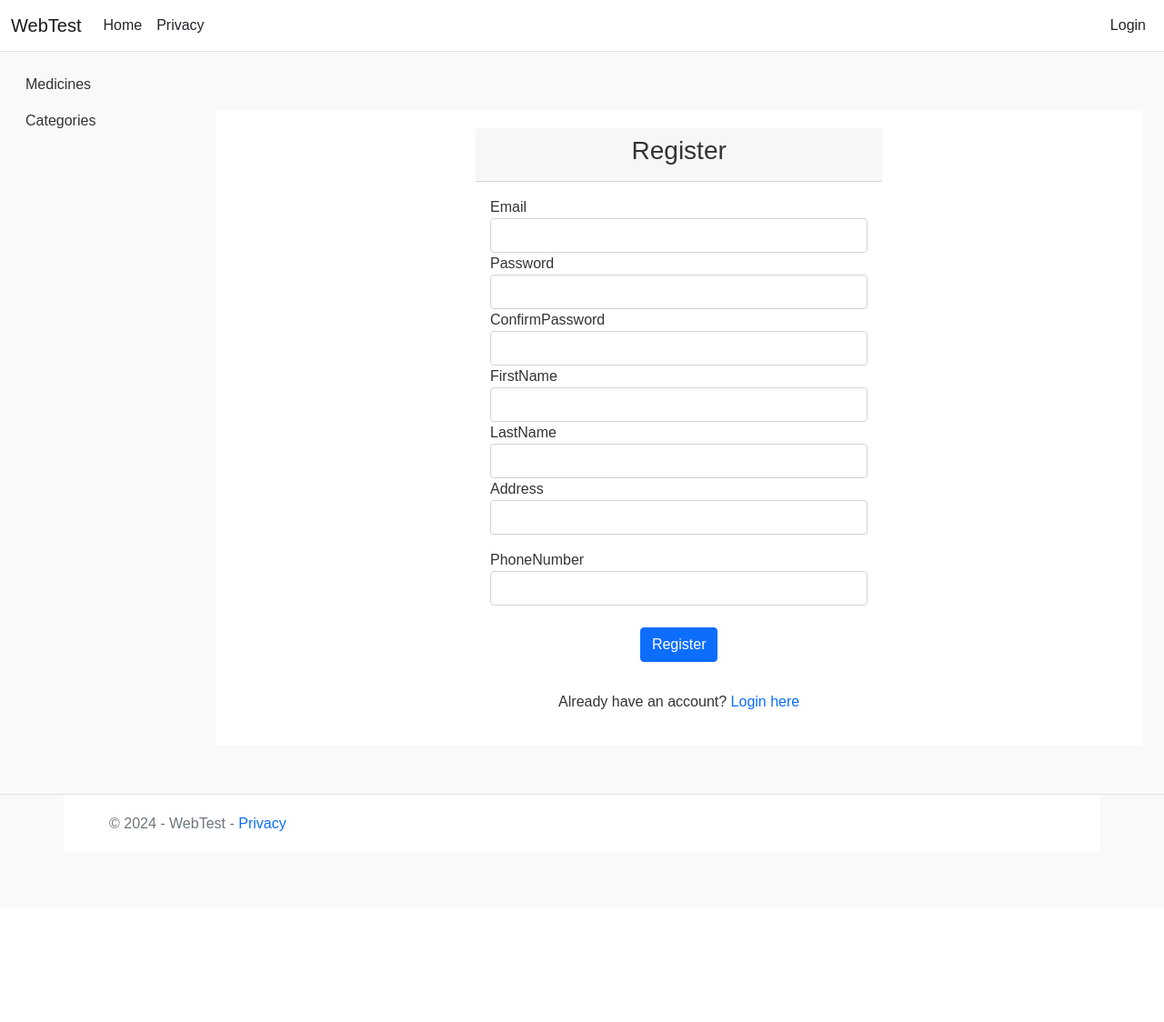
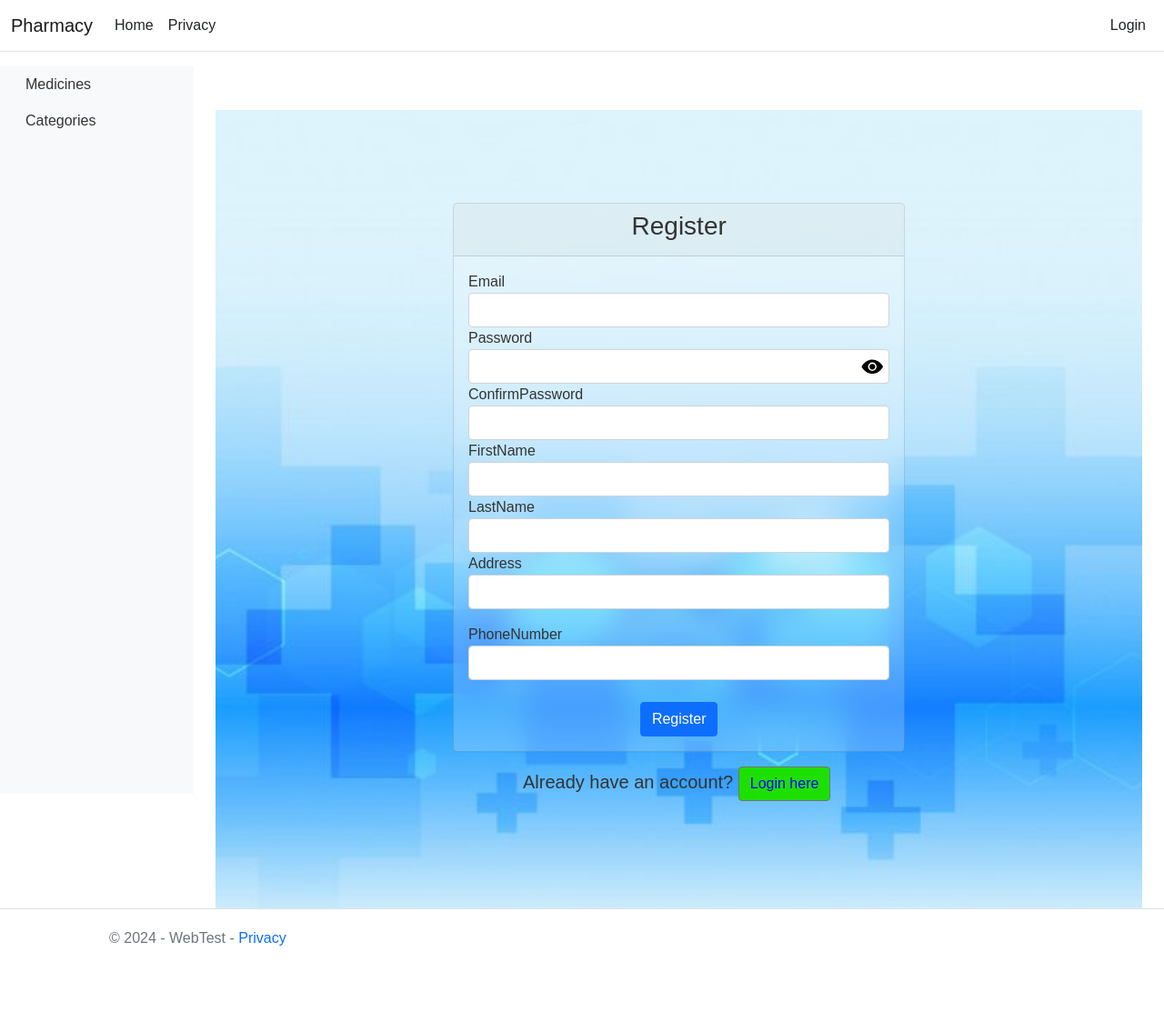
Before and after one commit to mayarj/Pharmacy, an ASP.NET Core app: page /Account/Register in a window 1280 px wide. Shown: the whole page at 91% size. Before the commit the page ends 914 px from the top, so only its background shows below. Run offline with ASP.NET Core 8, Linux system fonts and the light colour scheme.

Commit message:
adding some photos and fixing home and login and register pages

```diff
--- a/Pharmacy.Web/Views/Account/Register.cshtml
+++ b/Pharmacy.Web/Views/Account/Register.cshtml
@@ -11,7 +11,7 @@
     }
 }
 
-<div class="container mt-5">
+<div class="reg-container  mt-5">
     <div class="row justify-content-center">
         <div class="col-md-6">
             <div class="card">
@@ -25,14 +25,18 @@
                             <input asp-for="Email" class="form-control" />
                             <span asp-validation-for="Email" class="text-danger"></span>
                         </div>
-                        <div class="form-group">
+                        <div class="form-group position-relative">
                             <label asp-for="Password" class="control-label"></label>
-                            <input asp-for="Password" type="password" class="form-control" />
+                            <input asp-for="Password" type="password" id="password" class="form-control" />
+                            <button type="button" class="btn btn-outline-secondary btn-sm position-absolute  end-0 " id="togglePassword">
+                                <img id="eyeIcon" src="~/css/eye-svgrepo-com.svg" alt="Show Password" width="25" height="25" />
+                                <img id="eyeSlashIcon" src="~/css/eye-off-svgrepo-com.svg" alt="Hide Password" width="25" height="25" style="display: none;" />
+                            </button>
                             <span asp-validation-for="Password" class="text-danger"></span>
                         </div>
-                        <div class="form-group">
+                        <div class="form-group position-relative">
                             <label asp-for="ConfirmPassword" class="control-label"></label>
-                            <input asp-for="ConfirmPassword" type="password" class="form-control" />
+                            <input asp-for="ConfirmPassword" type="password" id="cpassword" class="form-control" />
                             <span asp-validation-for="ConfirmPassword" class="text-danger"></span>
                         </div>
                         <div asp-validation-summary="ModelOnly" class="text-danger mb-3"></div>
@@ -64,9 +68,61 @@
                     </form>
                 </div>
             </div>
-            <div class="text-center mt-3">
-                <p>Already have an account? <a asp-controller="Account" asp-action="Login">Login here</a></p>
+            <div id="login-reg-switch" class="text-center mt-3">
+                <p>Already have an account? <a class="btn btn-secondary btn-block" asp-controller="Account" asp-action="Login">Login here</a></p>
             </div>
         </div>
     </div>
 </div>
+
+@section Scripts {
+<script>
+    document.getElementById('togglePassword').addEventListener('click', function() {
+        var passwordInput = document.getElementById('password');
+        var eyeIcon = document.getElementById('eyeIcon');
+        var eyeSlashIcon = document.getElementById('eyeSlashIcon');
+        if (passwordInput.type === 'password') {
+            passwordInput.type = 'text';
+            document.getElementById('cpassword').type = 'text';
+            eyeIcon.style.display = 'none';
+            eyeSlashIcon.style.display = 'inline';
+        } else {
+            passwordInput.type = 'password';
+            document.getElementById('cpassword').type = 'password';
+            eyeSlashIcon.style.display = 'none';
+            eyeIcon.style.display = 'inline';
+        }
+    });
+</script>
+}
+
+<style>
+    .position-relative {
+        position: relative;
+    }
+
+    .position-absolute {
+        position: absolute;
+    }
+
+
+
+    .end-0 {
+        right: 0;
+    }
+
+
+    .btn-outline-secondary.btn-sm {
+        border: none;
+        background: transparent;
+        padding: 0;
+    }
+
+        .btn-outline-secondary.btn-sm img {
+            display: block;
+        }
+
+    #togglePassword {
+        transform: translateY(-125%) translateX(-25%);
+    }
+</style>
--- a/Pharmacy.Web/Views/Home/Index.cshtml
+++ b/Pharmacy.Web/Views/Home/Index.cshtml
@@ -30,7 +30,7 @@
     <div class="row">
         <div class="col-md-4 mb-4">
             <div class="card">
-                <img src="medicine.jpg" class="card-img-top" alt="Medicine">
+                <img src="css/medication.png" class="card-img-top" alt="Prescription">
                 <div class="card-body">
                     <h5 class="card-title">Medication</h5>
                     <p class="card-text">We offer a wide range of prescription and over-the-counter medications.</p>
@@ -39,7 +39,7 @@
         </div>
         <div class="col-md-4 mb-4">
             <div class="card">
-                <img src="consultation.jpg" class="card-img-top" alt="Consultation">
+                <img src="css/Consultation.png" class="card-img-top" alt="Consultation">
                 <div class="card-body">
                     <h5 class="card-title">Consultation</h5>
                     <p class="card-text">Speak to our experienced pharmacists for advice and guidance on your medications.</p>
@@ -48,7 +48,7 @@
         </div>
         <div class="col-md-4 mb-4">
             <div class="card">
-                <img src="delivery.jpg" class="card-img-top" alt="Delivery">
+                <img src="css/HomeDelivery.png" class="card-img-top" alt="Delivery">
                 <div class="card-body">
                     <h5 class="card-title">Home Delivery</h5>
                     <p class="card-text">Convenient home delivery service for your medications.</p>
--- a/Pharmacy.Web/Views/Shared/_Layout.cshtml
+++ b/Pharmacy.Web/Views/Shared/_Layout.cshtml
@@ -15,7 +15,7 @@
     <header>
         <nav class="navbar navbar-expand-sm navbar-toggleable-sm navbar-light bg-white border-bottom box-shadow mb-3">
             <div class="container-fluid">
-                <a class="navbar-brand" asp-area="" asp-controller="Home" asp-action="Index">WebTest</a>
+                <a class="navbar-brand" asp-area="" asp-controller="Home" asp-action="Index">Pharmacy</a>
                 <button class="navbar-toggler" type="button" data-bs-toggle="collapse" data-bs-target=".navbar-collapse" aria-controls="navbarSupportedContent"
                         aria-expanded="false" aria-label="Toggle navigation">
                     <span class="navbar-toggler-icon"></span>
--- a/Pharmacy.Web/Views/Shared/_LayoutNoLogin.cshtml
+++ b/Pharmacy.Web/Views/Shared/_LayoutNoLogin.cshtml
@@ -15,7 +15,7 @@
     <header>
         <nav class="navbar navbar-expand-sm navbar-toggleable-sm navbar-light bg-white border-bottom box-shadow mb-3">
             <div class="container-fluid">
-                <a class="navbar-brand" asp-area="" asp-controller="Home" asp-action="Index">WebTest</a>
+                <a class="navbar-brand" asp-area="" asp-controller="Home" asp-action="Index">Pharmacy</a>
                 <button class="navbar-toggler" type="button" data-bs-toggle="collapse" data-bs-target=".navbar-collapse" aria-controls="navbarSupportedContent"
                         aria-expanded="false" aria-label="Toggle navigation">
                     <span class="navbar-toggler-icon"></span>
--- a/Pharmacy.Web/Views/Shared/_LayoutUser.cshtml
+++ b/Pharmacy.Web/Views/Shared/_LayoutUser.cshtml
@@ -15,7 +15,7 @@
     <header>
         <nav class="navbar navbar-expand-sm navbar-toggleable-sm navbar-light bg-white border-bottom box-shadow mb-3">
             <div class="container-fluid">
-                <a class="navbar-brand" asp-area="" asp-controller="Home" asp-action="Index">WebTest</a>
+                <a class="navbar-brand" asp-area="" asp-controller="Home" asp-action="Index">Pharmacy</a>
                 <button class="navbar-toggler" type="button" data-bs-toggle="collapse" data-bs-target=".navbar-collapse" aria-controls="navbarSupportedContent"
                         aria-expanded="false" aria-label="Toggle navigation">
                     <span class="navbar-toggler-icon"></span>
--- a/Pharmacy.Web/wwwroot/css/site.css
+++ b/Pharmacy.Web/wwwroot/css/site.css
@@ -16,16 +16,15 @@ html {
 body {
     margin-bottom: 60px;
     font-family: Arial, sans-serif;
-    background-color: #f8f9fa;
     color: #333;
 }
 
 .hero-section {
-    background-image: url('pharmacy_hero.jpg');
-    background-size: cover;
-    padding: 200px 0;
-    text-align: center;
-    color: #fff;
+    background-image: url("bg.png");
+    background-size: contain;
+    padding: 150px 0;
+    color: #b6ff00;
+    text-shadow: 1px 1px #808080;
 }
 
 .section-heading {
@@ -33,8 +32,10 @@ body {
 }
 
 .card {
-    border: none;
+    border-radius: 5px;
     transition: all 0.3s ease;
+    backdrop-filter: blur(14px);
+    background-color: rgba(255, 255, 255, 0.2);
 }
 
     .card:hover {
@@ -64,11 +65,35 @@ ul {
 .container {
     margin: 0 auto;
     padding: 20px 50px;
-    background: white;
+}
+
+.login-container {
+    margin: 0 0;
+    padding: 10% 0;
+    background-image: url("../css/acc_bg.png");
+    background-repeat: no-repeat;
+    background-size: cover;
+    background-position: center;
+    height: 90%;
+}
+
+.reg-container {
+    margin: 0 0;
+    padding: 10% 0;
+    background-image: url("../css/acc_bg.png");
+    background-repeat: no-repeat;
+    background-size: cover;
+    background-position: center;
 }
 
 body {
 }
+
+#login-reg-switch {
+    font-size: 20px;
+}
+
+
 
 #sidebar {
     height: 100vh;
@@ -105,3 +130,7 @@ body {
 .btn-secondary {
     margin-right: 5px;
 }
+#login-reg-switch .btn-secondary {
+    background : #1ee000;
+    color:blue;
+}
```
Also changed, not shown: Pharmacy.Web/Views/Account/Login.cshtml (+60 -6 lines), Pharmacy.Web/wwwroot/css/Consultation.png (added), Pharmacy.Web/wwwroot/css/HomeDelivery.png (added), Pharmacy.Web/wwwroot/css/acc_bg.png (added), Pharmacy.Web/wwwroot/css/bg.png (added), Pharmacy.Web/wwwroot/css/eye-off-svgrepo-com.svg (added), Pharmacy.Web/wwwroot/css/eye-svgrepo-com.svg (added), Pharmacy.Web/wwwroot/css/medication.png (added).
